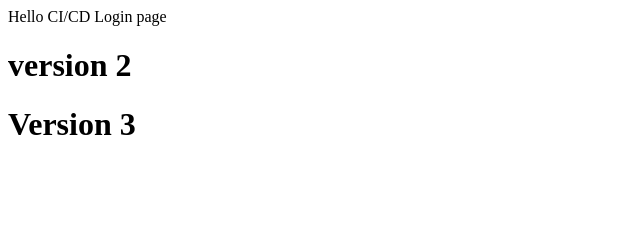
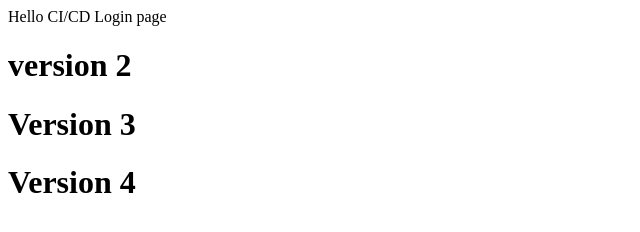
Before and after one commit to gchouhan101-sketch/cicd-lab, a plain HTML site: page index.html in a window 1280 px wide. Shown: the whole page, without its empty margins (0-640 px from the left). Drawn offline with Linux system fonts and the light colour scheme.

Commit message:
Version 4 updated

```diff
--- a/index.html
+++ b/index.html
@@ -2,3 +2,4 @@ Hello CI/CD
 <hi>Login page</h1>
 <h1>version 2</h1>
 <h1>Version 3</h>
+<h1>Version 4</h1>
```
